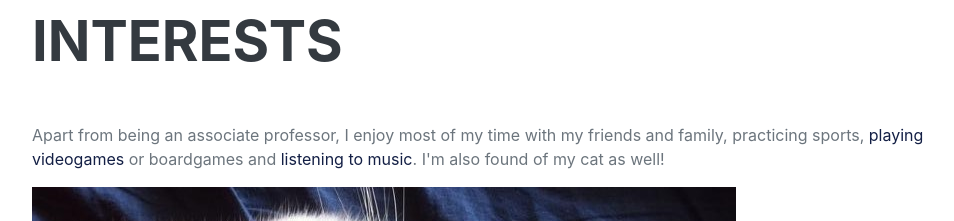
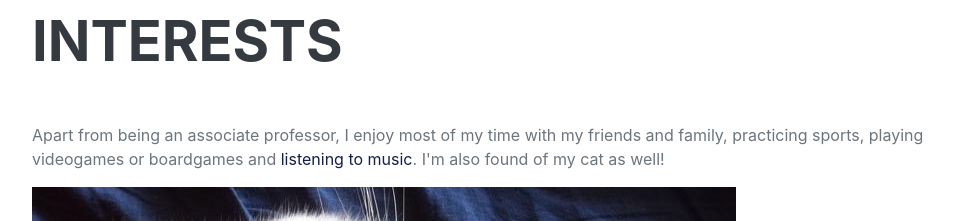
Before and after one commit to jkhamphousone/jkhamphousone.github.io, a plain HTML site: page index.html in a window 1280 px wide. Shown: the part 5840-6061 px from the top of the page, without its empty margins (288-1242 px from the left). Drawn offline with nearby package versions, Linux system fonts and the light colour scheme; a web font is replaced by a local one.

Commit message:
removing a link

```diff
--- a/index.html
+++ b/index.html
@@ -365,7 +365,7 @@
             <div class="resume-section-content">
                 <h2 class="mb-5">Interests</h2>
                 <p>Apart from being an associate professor, I enjoy most of my time with my friends and family, practicing
-                    sports, <a href="https://www.youtube.com/@julienk5">playing videogames</a> or boardgames and <a href="https://open.spotify.com/playlist/2k9xVGiyTvZIL5e4HDKNtI?si=pmR_FocxTomIvmoLeN1T_w&pi=IFmQV9vDS-OX-">listening to music</a>. I'm also found of my cat as well!</p><p><img src="assets/kiwi.jpg" alt="My cat Kiwi"></p>
+                    sports, playing videogames or boardgames and <a href="https://open.spotify.com/playlist/2k9xVGiyTvZIL5e4HDKNtI?si=pmR_FocxTomIvmoLeN1T_w&pi=IFmQV9vDS-OX-">listening to music</a>. I'm also found of my cat as well!</p><p><img src="assets/kiwi.jpg" alt="My cat Kiwi"></p>
             </div>
         </section>
     </div>
```
